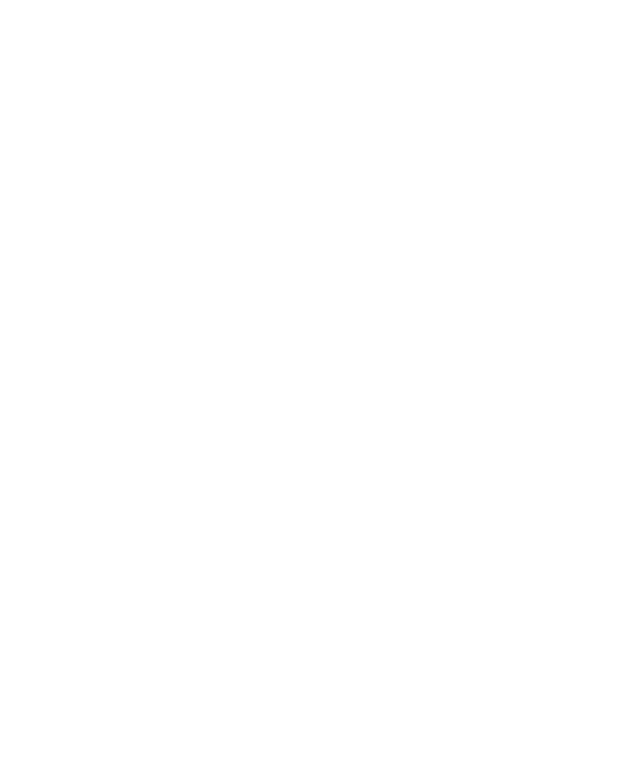
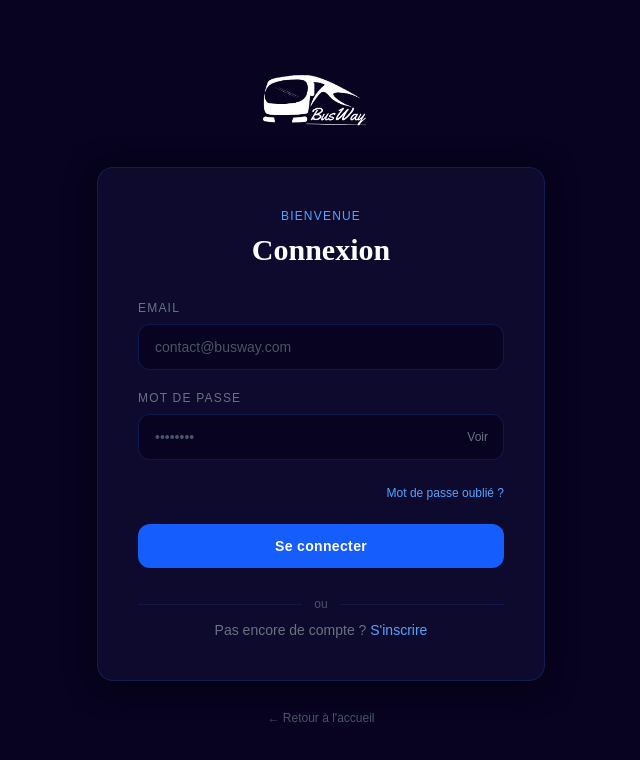
Before and after one commit to titollay/busway, a React (Vite) app: page /login in a window 1280 px wide. Before the commit this address had no page. Shown: the top 760 px of the page, without its empty margins (319-959 px from the left). Built offline with nearby package versions, Linux system fonts and the light colour scheme.

Commit message:
ajouter formulaire

```diff
--- a/src/App.jsx
+++ b/src/App.jsx
@@ -6,6 +6,7 @@
 
 import Contact from "./components/Contact";
 import Services from "./components/Services";
+import Login from "./components/Login";
 
 
 
@@ -18,7 +19,7 @@
         <Route path="/about" element={<About />} />
         <Route path="/services" element={<Services/>} />
         <Route path="/contact" element={<Contact/>} />
-
+        <Route path="/login" element={<Login />} />
       </Routes>
 
 
--- /dev/null
+++ b/src/components/Login.jsx
@@ -0,0 +1,134 @@
+import React, { useState } from "react";
+import { useNavigate } from "react-router-dom";
+import logo from "../assets/logo.png";
+
+export default function Login() {
+  const [email, setEmail] = useState("");
+  const [password, setPassword] = useState("");
+  const [showPassword, setShowPassword] = useState(false);
+  const navigate = useNavigate();
+
+  const handleSubmit = (e) => {
+    e.preventDefault();
+    // Ajoute ta logique d'authentification ici
+    console.log({ email, password });
+  };
+
+  return (
+    <div className="min-h-screen bg-[#070320] flex items-center justify-center px-6">
+
+      <div className="w-full max-w-md">
+
+        {/* Logo */}
+        <div className="flex justify-center mb-8">
+          <img src={logo} alt="BusWay" className="h-16 object-contain" />
+        </div>
+
+        {/* Card */}
+        <div
+          className="bg-[#0d0a2e] border border-blue-900/40 rounded-2xl p-10"
+          style={{ boxShadow: "0 4px 30px rgba(0,0,0,0.5)" }}
+        >
+          {/* Title */}
+          <p className="text-blue-400 text-xs uppercase tracking-widest font-medium mb-2 text-center">
+            BIENVENUE
+          </p>
+          <h1
+            className="text-3xl font-bold text-white text-center mb-8"
+            style={{ fontFamily: "'Playfair Display', serif" }}
+          >
+            Connexion
+          </h1>
+
+          {/* Form */}
+          <div className="space-y-5">
+
+            {/* Email */}
+            <div>
+              <label className="text-xs text-gray-500 uppercase tracking-widest block mb-2">
+                Email
+              </label>
+              <input
+                type="email"
+                value={email}
+                onChange={(e) => setEmail(e.target.value)}
+                placeholder="contact@busway.com"
+                className="w-full bg-[#070320] border border-blue-900/40 rounded-xl px-4 py-3 text-white text-sm
+                           placeholder:text-gray-600 focus:outline-none focus:border-blue-500/60
+                           transition duration-300"
+              />
+            </div>
+
+            {/* Password */}
+            <div>
+              <label className="text-xs text-gray-500 uppercase tracking-widest block mb-2">
+                Mot de passe
+              </label>
+              <div className="relative">
+                <input
+                  type={showPassword ? "text" : "password"}
+                  value={password}
+                  onChange={(e) => setPassword(e.target.value)}
+                  placeholder="••••••••"
+                  className="w-full bg-[#070320] border border-blue-900/40 rounded-xl px-4 py-3 text-white text-sm
+                             placeholder:text-gray-600 focus:outline-none focus:border-blue-500/60
+                             transition duration-300"
+                />
+                <button
+                  type="button"
+                  onClick={() => setShowPassword(!showPassword)}
+                  className="absolute right-4 top-1/2 -translate-y-1/2 text-gray-500 hover:text-blue-400 transition text-xs"
+                >
+                  {showPassword ? "Cacher" : "Voir"}
+                </button>
+              </div>
+            </div>
+
+            {/* Forgot password */}
+            <div className="text-right">
+              <a href="#" className="text-xs text-blue-400 hover:text-blue-300 transition">
+                Mot de passe oublié ?
+              </a>
+            </div>
+
+            {/* Submit */}
+            <button
+              onClick={handleSubmit}
+              className="w-full bg-blue-600 hover:bg-blue-700 text-white font-semibold py-3 rounded-xl
+                         transition duration-300 hover:scale-[1.02] text-sm tracking-wide"
+            >
+              Se connecter
+            </button>
+
+            {/* Divider */}
+            <div className="flex items-center gap-3 my-2">
+              <div className="flex-1 border-t border-blue-900/30" />
+              <span className="text-gray-600 text-xs">ou</span>
+              <div className="flex-1 border-t border-blue-900/30" />
+            </div>
+
+            {/* Register */}
+            <p className="text-center text-gray-500 text-sm">
+              Pas encore de compte ?{" "}
+              <a href="/register" className="text-blue-400 hover:text-blue-300 transition font-medium">
+                S'inscrire
+              </a>
+            </p>
+
+          </div>
+        </div>
+
+        {/* Back home */}
+        <p className="text-center mt-6">
+          <a
+            onClick={() => navigate("/")}
+            className="text-xs text-gray-600 hover:text-blue-400 transition cursor-pointer"
+          >
+            ← Retour à l'accueil
+          </a>
+        </p>
+
+      </div>
+    </div>
+  );
+}
--- a/src/components/navBar.jsx
+++ b/src/components/navBar.jsx
@@ -8,7 +8,6 @@
 const navLinks = [
   { label: "Home", href: "/" },
   { label: "About Us", href: "/about" },
-  { label: "Services", href: "#services", page: "/suivi-bus" },
   { label: "Services", href: "/services", page: "/suivi-bus" },
   { label: "Testimonials", href: "#testimonial" },
   { label: "Contact", href: "/contact" },
```
